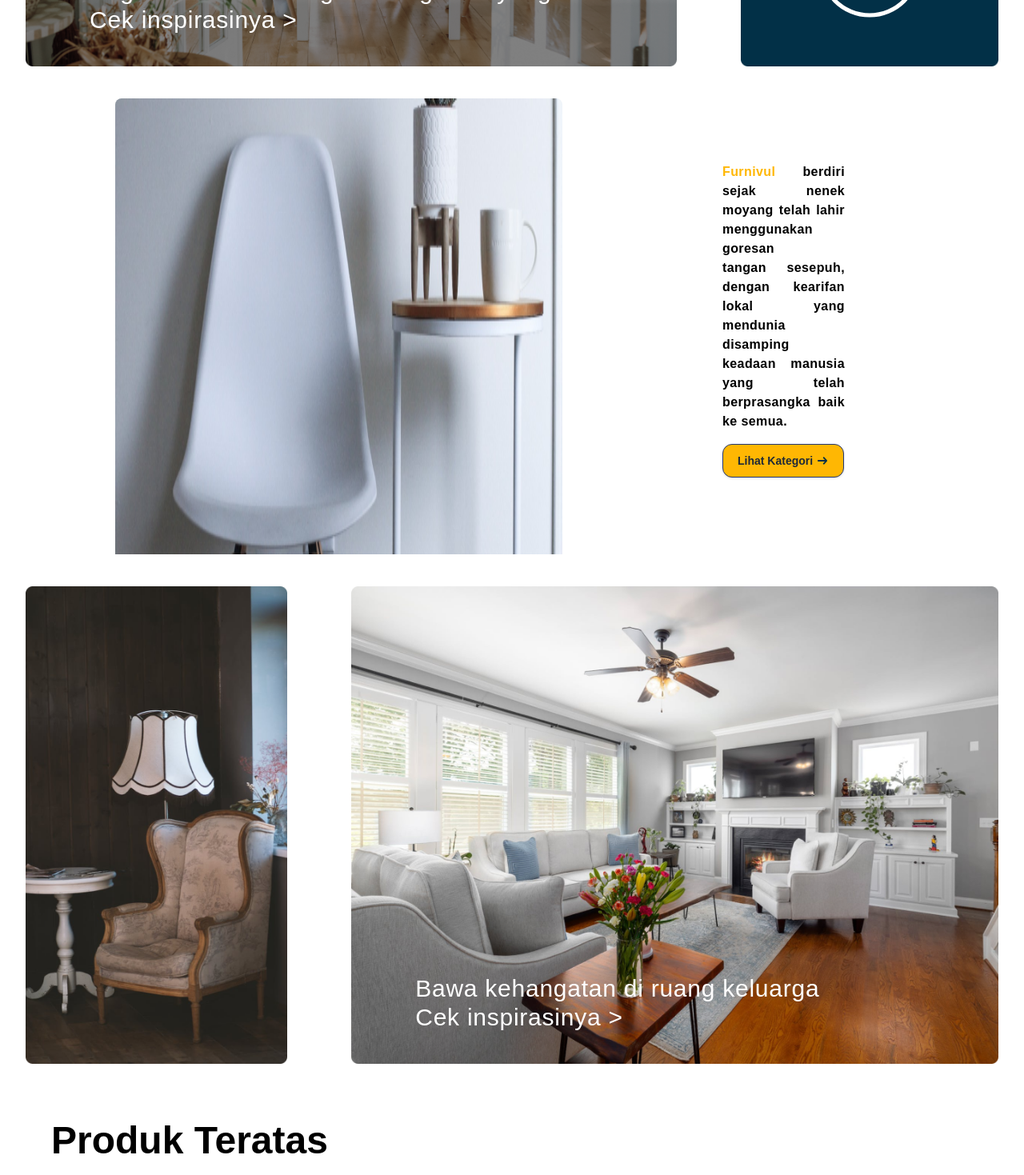
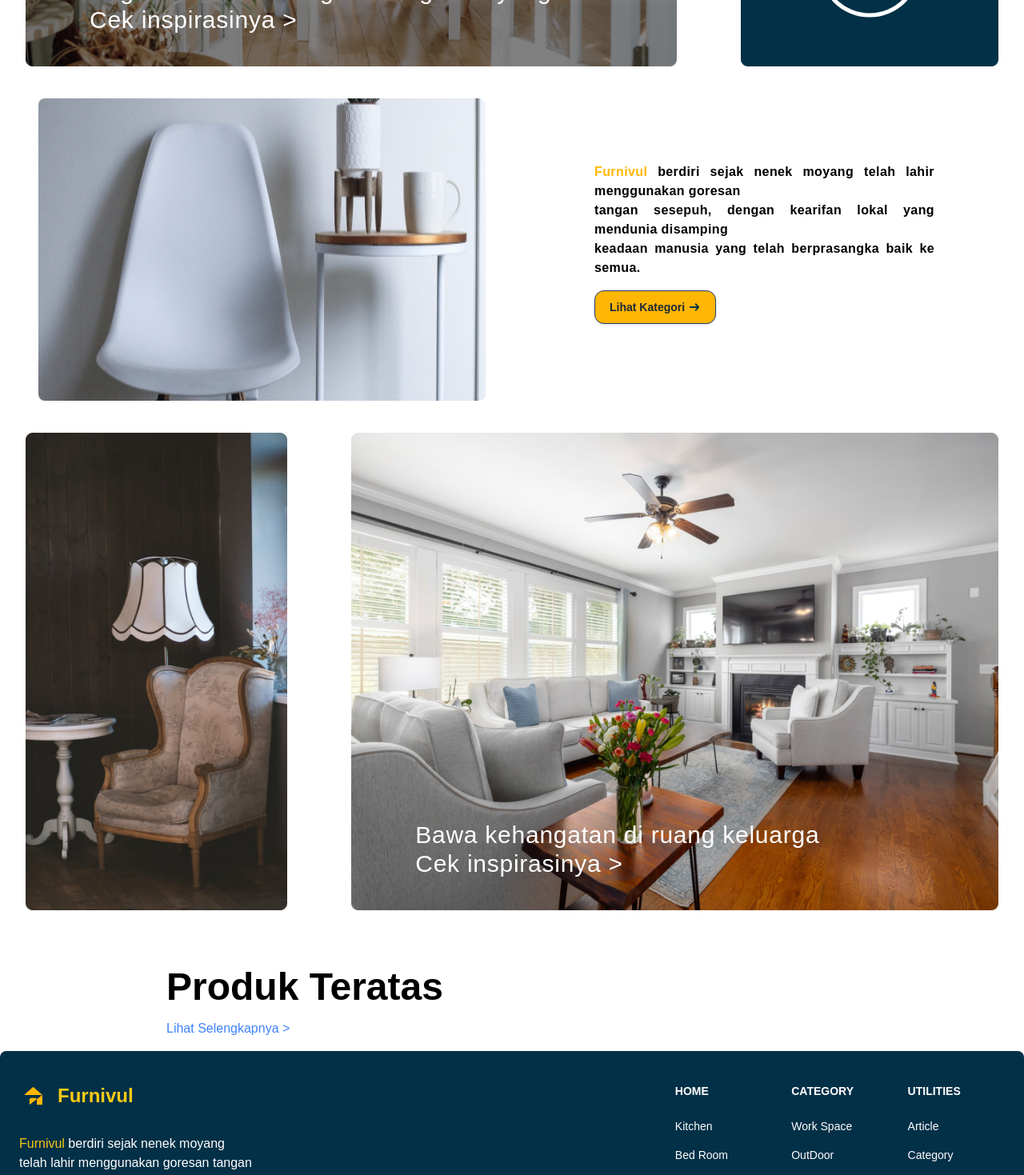
Before and after one commit to naufyl28/Final-Furnivul, a React (Vite) app in the folder front-end/: page / in a window 1280 px wide. Shown: the part 620-2089 px from the top of the page at 80% size. Built offline with nearby package versions, Linux system fonts and the light colour scheme; no server answers.

Commit message:
fixing style landing

```diff
--- a/front-end/src/components/Footer.jsx
+++ b/front-end/src/components/Footer.jsx
@@ -35,16 +35,28 @@ function Component() {
             <div>
               <Footer.Title title="Home" className="text-white" />
               <Footer.LinkGroup col>
-                <Footer.Link href="#" className="text-white">
+                <Footer.Link
+                  href="category-product/list-product/655a2f5d7b4f6c96f968e716"
+                  className="text-white"
+                >
                   Kitchen
                 </Footer.Link>
-                <Footer.Link href="#" className="text-white">
+                <Footer.Link
+                  href="category-product/list-product/6553eeb0d3596984234008c1"
+                  className="text-white"
+                >
                   Bed Room
                 </Footer.Link>
-                <Footer.Link href="#" className="text-white">
+                <Footer.Link
+                  href="category-product/list-product/6553b0d780fad5b839ade6e0"
+                  className="text-white"
+                >
                   Living Room
                 </Footer.Link>
-                <Footer.Link href="#" className="text-white">
+                <Footer.Link
+                  href="category-product/list-product/655a2f6d7b4f6c96f968e718"
+                  className="text-white"
+                >
                   Dining Room
                 </Footer.Link>
               </Footer.LinkGroup>
@@ -52,16 +64,19 @@ function Component() {
             <div>
               <Footer.Title title="Category" className="text-white" />
               <Footer.LinkGroup col>
-                <Footer.Link href="#" className="text-white">
+                <Footer.Link
+                  href="category-product/list-product/655a2f4f7b4f6c96f968e714"
+                  className="text-white"
+                >
                   Work Space
                 </Footer.Link>
-                <Footer.Link href="#" className="text-white">
+                <Footer.Link href="category-product" className="text-white">
                   OutDoor
                 </Footer.Link>
-                <Footer.Link href="#" className="text-white">
+                <Footer.Link href="category-product" className="text-white">
                   Child Room
                 </Footer.Link>
-                <Footer.Link href="#" className="text-white">
+                <Footer.Link href="category-product" className="text-white">
                   Accesories
                 </Footer.Link>
               </Footer.LinkGroup>
@@ -69,10 +84,10 @@ function Component() {
             <div>
               <Footer.Title title="Utilities" className="text-white" />
               <Footer.LinkGroup col>
-                <Footer.Link href="#" className="text-white">
+                <Footer.Link href="article" className="text-white">
                   Article
                 </Footer.Link>
-                <Footer.Link href="#" className="text-white">
+                <Footer.Link href="category-product" className="text-white">
                   Category
                 </Footer.Link>
                 <Footer.Link href="#" className="text-white">
--- a/front-end/src/components/Swiper.jsx
+++ b/front-end/src/components/Swiper.jsx
@@ -56,7 +56,7 @@ export default () => {
             spaceBetween: 5,
           },
           768: {
-            slidesPerView: 3,
+            slidesPerView: 4,
             spaceBetween: 10,
           },
           1024: {
@@ -73,8 +73,8 @@ export default () => {
           });
           return (
             <SwiperSlide key={index}>
-              <div className="swiper-slide mx-4 ">
-                <div className="flex lg:flex-col flex-col p-4 bg-[#023047] border border-black rounded-lg  my-2 w-[300px] lg:w-[350px] mx-8">
+              <div className="swiper-slide xl:mx-8 lg:mx-8 md:mx-8 ">
+                <div className="flex lg:flex-col flex-col p-4 bg-[#023047] border border-black rounded-lg  my-2 w-[300px] lg:w-[350px] xl:mx-8 lg:mx-8 md:mx-8  sm:mx-0">
                   <div className="my-2 text-white p-3">
                     <img
                       src={item.product_image}
--- a/front-end/src/pages/Article.jsx
+++ b/front-end/src/pages/Article.jsx
@@ -57,7 +57,7 @@ function Article() {
         <Breadcrumb.Item href="#">Articles</Breadcrumb.Item>
       </Breadcrumb>
       <div>
-        <div className="grid grid-cols-1 lg:grid-cols-4 md:grid-cols-3 sm:grid-cols-2 gap-3 mx-8 ">
+        <div className="grid grid-cols-1 lg:grid-cols-4 md:grid-cols-3 sm:grid-cols-2 gap-3 mx-8 mb-8 ">
           {/* article axios */}
 
           {datas.map((datas) => (
@@ -66,10 +66,9 @@ function Article() {
                 className="bg-white dark:bg-gray-800 shadow-lg rounded-lg overflow-hidden mt-4 h-full"
                 renderImage={() => (
                   <img
-                    width={1000}
-                    height={350}
                     src={datas.image_article}
                     alt="image 1"
+                    className="w-full h-40"
                   />
                 )}
               >
--- a/front-end/src/pages/LandingPage.jsx
+++ b/front-end/src/pages/LandingPage.jsx
@@ -53,9 +53,13 @@ function LandingPage() {
           </div>
         </div>
       </div>
-      <div className="container-fluid lg:flex justify-between lg:px-28 m-10 lg:mx-auto lg:my-10 gap-10 lg:rounded-none lg:shadow-none rounded-lg shadow">
-        <div className="flex flex-col lg:flex-row mx-auto lg:gap-[120px]">
-          <img className="rounded-t-lg  " src={about} alt="" />
+      <div className="container-fluid mx-8 lg:flex  lg:mx-auto  md:mx-8 sm:mx-8">
+        <div className="flex flex-col lg:flex-row mx-auto lg:gap-[40px]">
+          <img
+            className="sm:rounded-t-lg  rounded-lg mx-4 "
+            src={about}
+            alt=""
+          />
 
           <div className="flex flex-col font-semibold lg:p-20 p-4">
             <p className="text-justify tracking-wide">
@@ -98,17 +102,20 @@ function LandingPage() {
         </div>
       </div>
       {/* Categ */}
-      <div className="">
-        <div className="flex flex-col ">
-          <div className="p-4 ">
-            <h1 className="font-semibold text-2xl p-4  lg:text-5xl">
+      <div className="xl:mx-8 lg:mx-8 px-8 sm:mx-0 sm:px-0">
+        <div className="xl:mx-8 lg:mx-8 sm-mx-0 ">
+          <div className="p-4 xl:mx-8 lg:mx-8  md:mx-0 sm:mx-0 lg,md,xl:px-8 ">
+            <h1 className="font-semibold text-2xl p-4  lg:text-5xl xl:px-8 xl:mx-8 sm:mx-0  ">
               Produk Teratas
             </h1>
-            <a href="#" className="text-blue-500 p-4 hover:text-blue-700">
+            <a
+              href="category-product"
+              className="text-blue-500 p-4 hover:text-blue-700  xl:px-8 xl:mx-8 sm:mx-0 "
+            >
               Lihat Selengkapnya &gt;
             </a>
           </div>
-          <div className="swiper-container ">
+          <div className="swiper-container xl:px-8 md:mx-8 sm:px-0 sm:mx-8 ">
             <Swiper />
           </div>
         </div>
```
